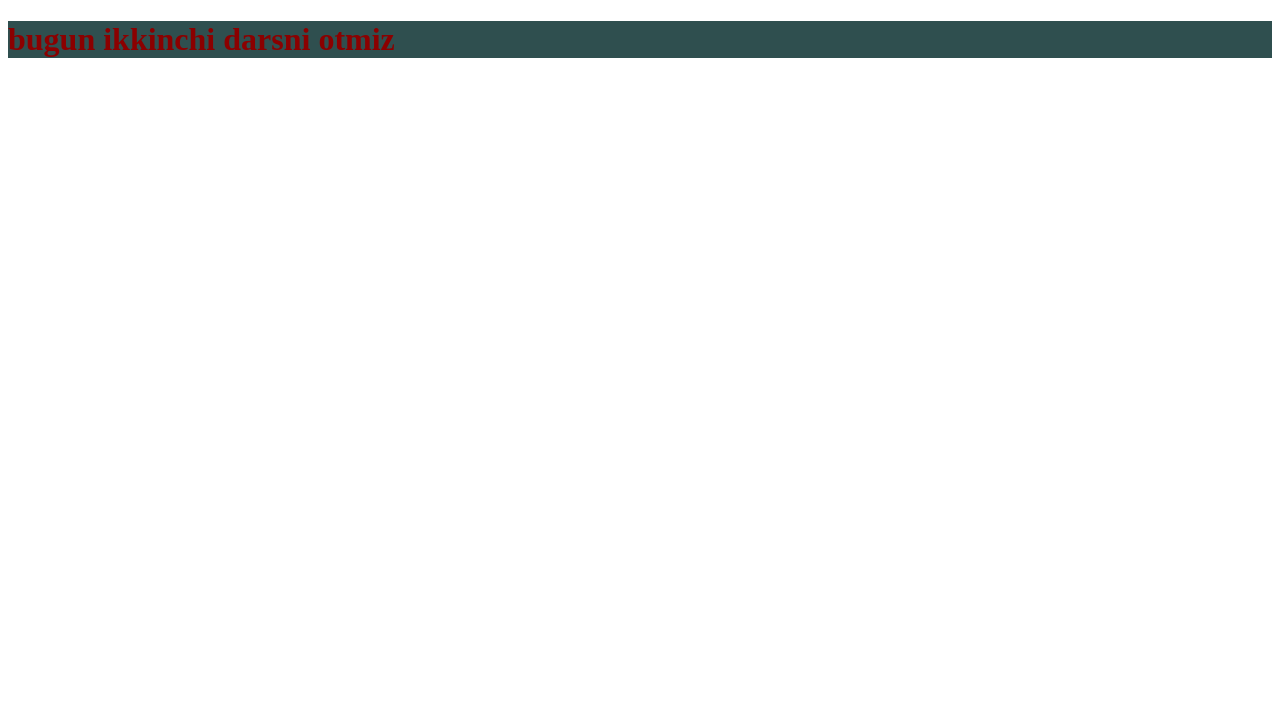
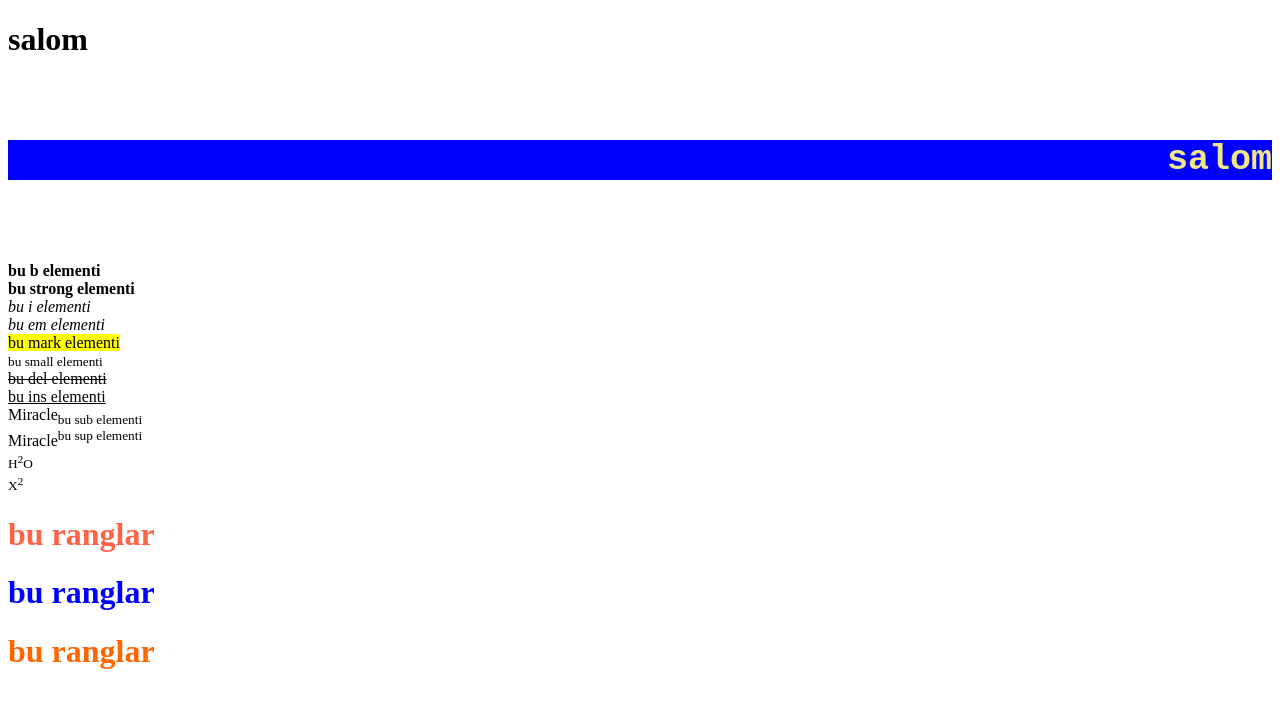
Before and after one commit to Xojiakbar2005/Xojiakbar2005, a plain HTML site: page index.html in a window 1280 px wide. Drawn offline with Linux system fonts and the light colour scheme.

Commit message:
Add files via upload

```diff
--- a/index.html
+++ b/index.html
@@ -1,17 +1,29 @@
 <!DOCTYPE html>
 <html lang="en">
 <head>
-    <style>
-        h1{
-            color: darkred;
-            background-color: darkslategrey;
-        }
-    </style>
     <meta charset="UTF-8">
+    <meta http-equiv="X-UA-Compatible" content="IE=edge">
     <meta name="viewport" content="width=device-width, initial-scale=1.0">
-    <title>dars2</title>
+    <title>Document</title>
 </head>
 <body>
-    <h1>bugun ikkinchi darsni otmiz</h1>
+  <h1>salom</h1>
+  <h6 style="font-size: 35px; background-color: blue; color: khaki;
+  font-family:monospace;text-align: right ;">salom</h6>
+  <b>bu b elementi </b><br>
+  <strong>bu strong elementi</strong><br>
+  <i>bu i elementi</i><br>
+  <em>bu em elementi</em><br>
+  <mark>bu mark elementi</mark><br>
+  <small>bu small elementi</small><br>
+  <del>bu del elementi</del><br>
+  <ins>bu ins elementi</ins><br>
+  Miracle<sub>bu sub elementi</sub><br>
+  Miracle<sup>bu sup elementi</sup><br>
+  <sub>H<sup>2</sup>O</sub><br>
+  <sub>X<sup>2</sup></sub><br>
+  <h1 style="color:#ff6347  ;">bu ranglar</h1>
+<h1 style="color: blue;">bu ranglar</h1>
+<h1 style="color: rgb(255, 102, 0);">bu ranglar</h1>
 </body>
 </html>
```
